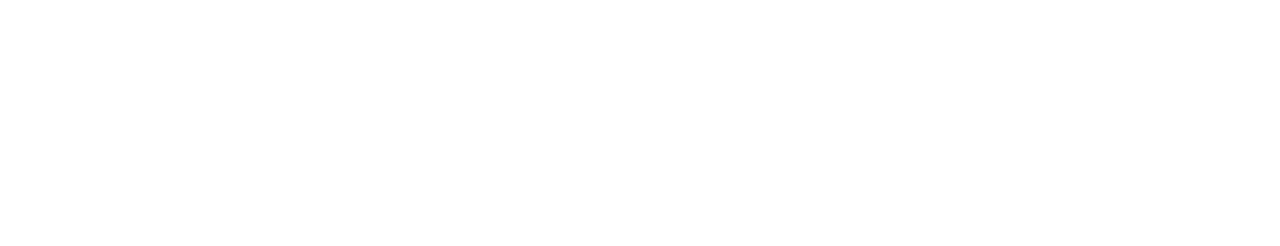
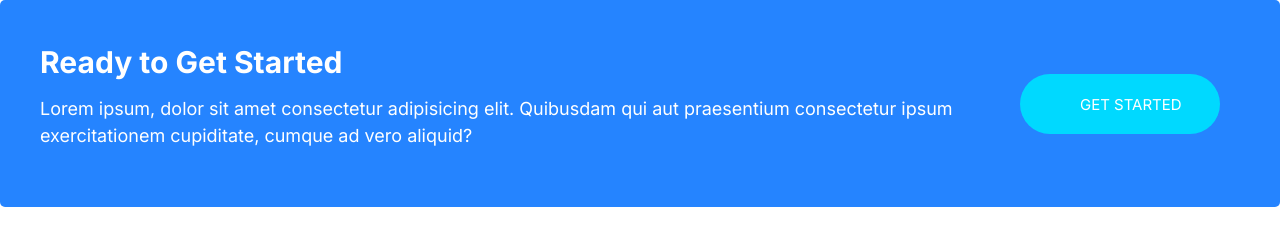
Before and after one commit to amisiespoir-07/ResponsiveWeb, a plain HTML site: page index.html in a window 1280 px wide. Drawn offline with Linux system fonts and the light colour scheme.

Commit message:
build callout component.

```diff
--- a/css/styles.css
+++ b/css/styles.css
@@ -238,6 +238,11 @@ a {
 .btn--secondary:hover {
     background-color: #444;
     color: var(--color-secondary);
+}
+
+.btn--stretched {
+    padding-left: 6rem;
+    padding-right: 6rem;
 }
 
 .btn--block {
@@ -515,3 +520,44 @@ a {
         text-align: center;
     }
  }
+
+ /* Callouts */
+ .callout {
+    padding: 4rem;
+    border-radius: 5px;
+ }
+
+ .callout--primary {
+    background: var(--color-primary);
+    color: #fff
+ }
+
+ .callout__heading {
+    color: #fff;
+    margin-top: 0;
+    font-size: 3rem;
+ }
+
+ .callout .btn {
+    justify-self: center;
+    align-self: center;
+ }
+
+ .callout__content {
+     text-align: center;
+    }
+
+@media screen and (min-width: 768px) {
+    .callout .grid--1x2 {
+        grid-template-columns: 1fr auto;
+    }
+
+    .callout__content {
+        text-align: left;
+    }
+
+    .callout .btn {
+        justify-self: start;
+        margin: 0 2rem;
+    }
+ }
--- a/index.html
+++ b/index.html
@@ -18,5 +18,19 @@
     <link rel="stylesheet" href="css/normalize.css" />
     <link rel="stylesheet" href="css/styles.css" />
   </head>
-  <body></body>
+  <body>
+    <div class="callout callout--primary">
+      <div class="grid grid--1x2">
+        <div class="callout__content">
+          <h2 class="callout__heading">Ready to Get Started</h2>
+          <p>
+            Lorem ipsum, dolor sit amet consectetur adipisicing elit. Quibusdam
+            qui aut praesentium consectetur ipsum exercitationem cupiditate,
+            cumque ad vero aliquid?
+          </p>
+        </div>
+        <a href="#" class="btn btn--secondary btn--stretched">Get Started</a>
+      </div>
+    </div>
+  </body>
 </html>
```
